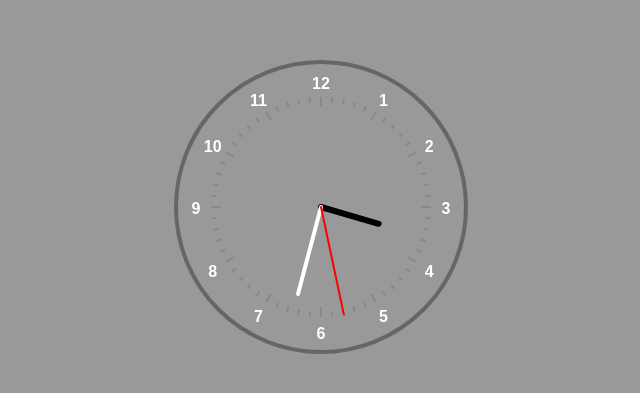
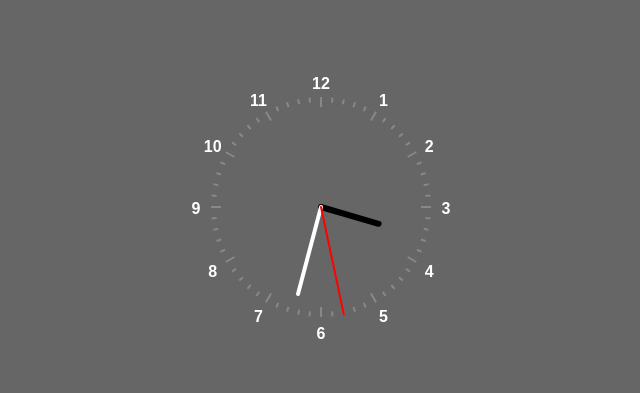
Before and after one commit to PhobiaCide/ultimate-analog-clock, a website: page index.html in a window 1280 px wide. Shown: the part 201-594 px from the top of the page, without its empty margins (319-959 px from the left). Drawn offline with Linux system fonts and the light colour scheme.

Commit message:
Update style.css

```diff
--- a/style.css
+++ b/style.css
@@ -3,7 +3,7 @@
       justify-content: center;
       align-items: center;
       height: 100vh;
-      background: #999;
+      background: #666;
     }
     svg {
       width: 300px;
```
